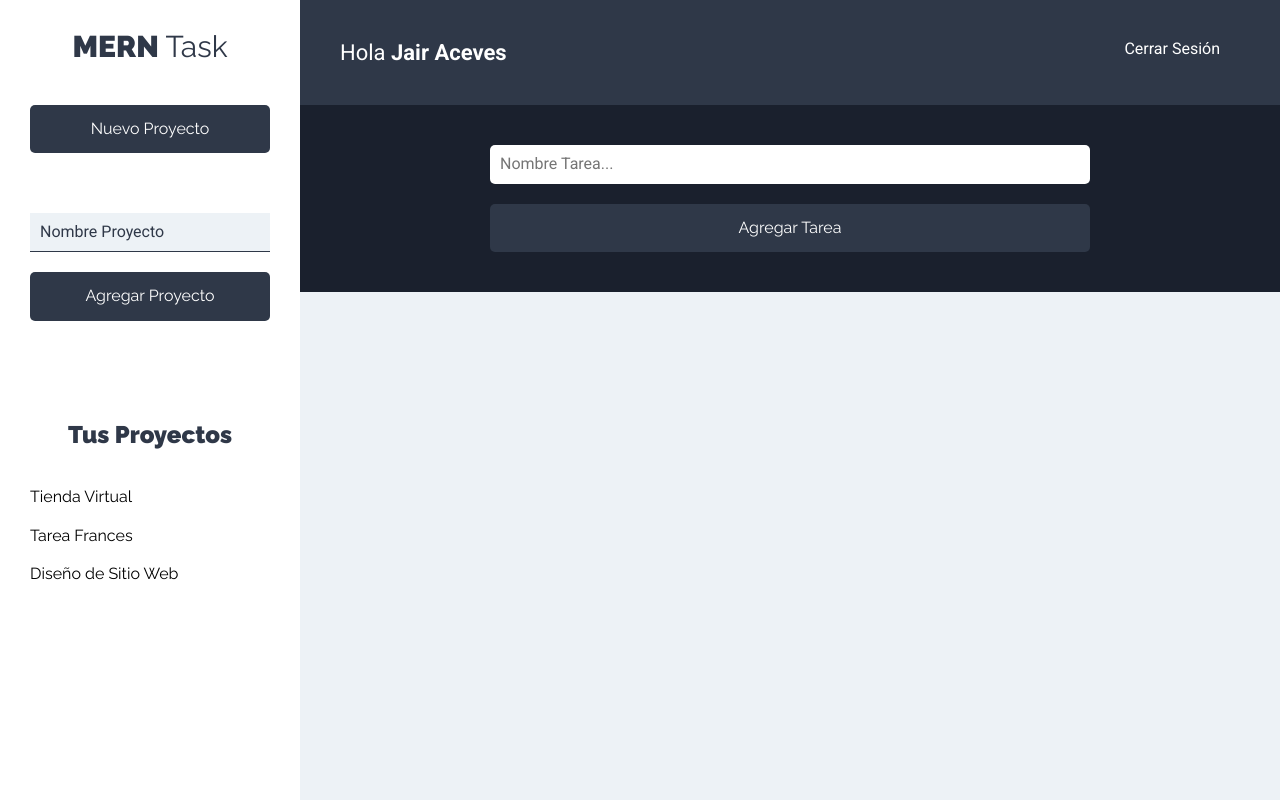
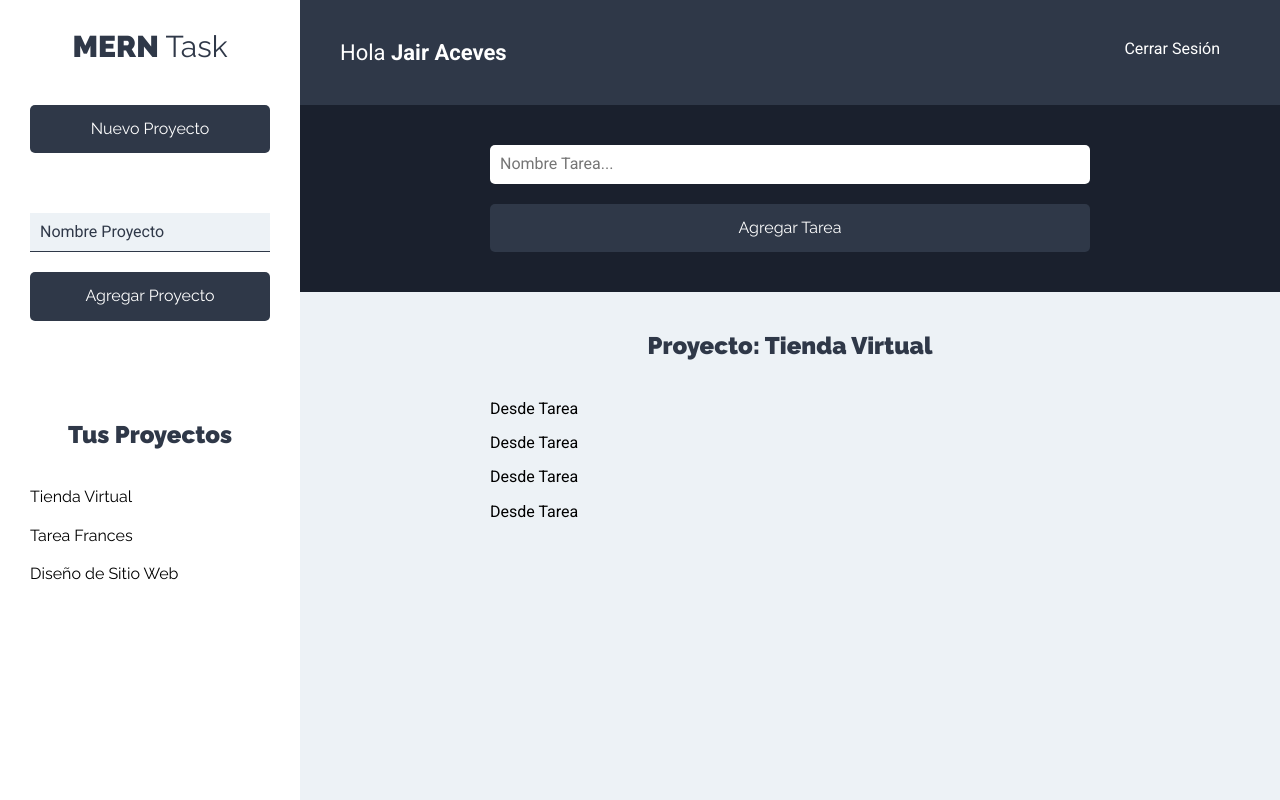
Before and after one commit to Jair-vet/MERN-Task-React, a React (Create React App) app: page /proyectos in a window 1280 px wide. Built offline with nearby package versions, Linux system fonts and the light colour scheme.

Commit message:
Mostrando el ListadoTarea en el contenedor de Proyectos

```diff
--- a/src/components/proyectos/Proyectos.js
+++ b/src/components/proyectos/Proyectos.js
@@ -2,6 +2,7 @@ import React from 'react'
 import Barra from '../layout/Barra';
 import Sidebar from '../layout/Sidebar';
 import FormTarea from '../tareas/FormTarea';
+import ListadoTareas from '../tareas/ListadoTarea';
 
 const Proyectos = () => {
     return (
@@ -17,7 +18,7 @@ const Proyectos = () => {
                     <FormTarea />
 
                     <div className="contenedor-tareas">
-
+                        <ListadoTareas />
                     </div>
                 </main>
             </div>
--- a/src/components/tareas/ListadoTarea.js
+++ b/src/components/tareas/ListadoTarea.js
@@ -1,8 +1,9 @@
 import React, {Fragment} from 'react'
+import Tarea from './Tarea';
 
 const ListadoTareas = () => {
 
-    const tareas = [
+    const tareasProyecto = [
         { nomre: 'Elegir Plataforma', estado: true},
         { nomre: 'Elegir Colores', estado: false},
         { nomre: 'Elegir Plataforma de Pago', estado: false},
@@ -14,7 +15,17 @@ const ListadoTareas = () => {
         <Fragment>
             <h2>Proyecto: Tienda Virtual</h2>
 
-            <ul className="listado-tareas"></ul>
+            <ul className="listado-tareas">
+                {tareasProyecto.length === 0
+
+                    ? (<li className="tarea"><p>No hay Tareas</p></li>)
+                    :tareasProyecto.map(tarea => (
+                        <Tarea
+                            tarea={tarea}
+                        />
+                    ))
+                }
+            </ul>
         </Fragment>
      );
 }
```
